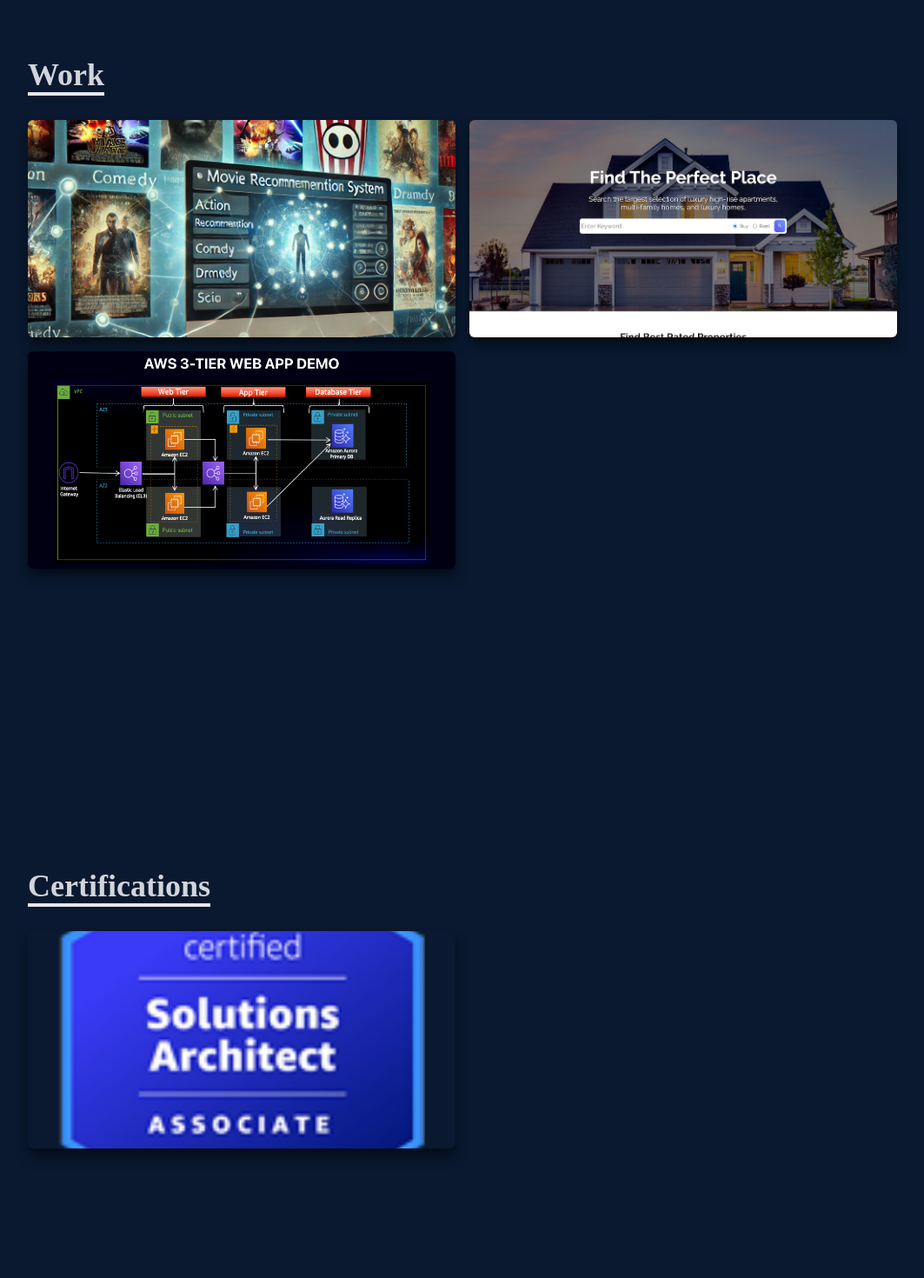
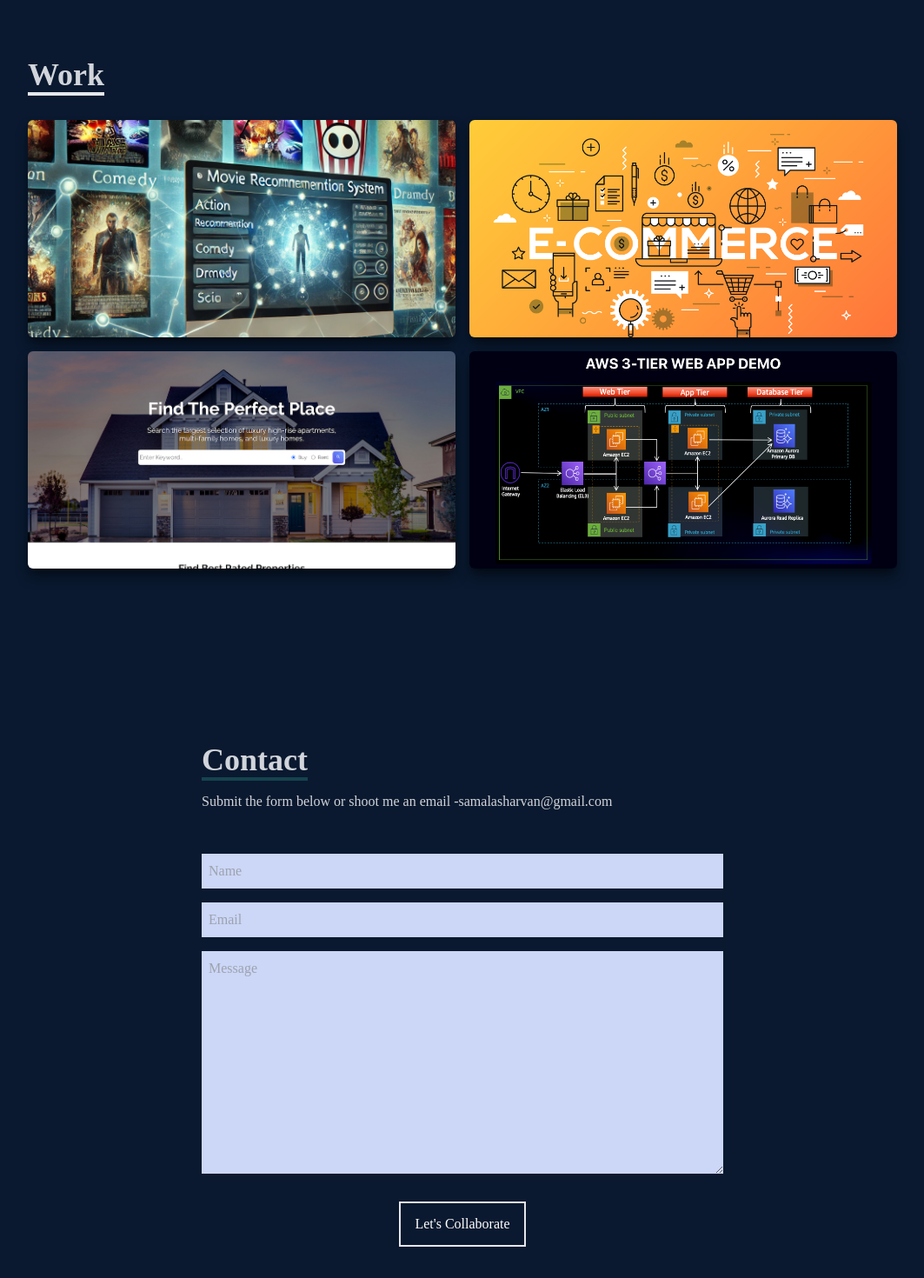
Before and after one commit to Sharvansamala/portfolio, a React (Create React App) app: page / in a window 1280 px wide. Shown: the part 2440-3910 px from the top of the page at 87% size, without its empty margins (108-1171 px from the left). Built offline with nearby package versions, Linux system fonts and the light colour scheme.

Commit message:
Added Ecommerce project to resume

```diff
--- a/src/App.js
+++ b/src/App.js
@@ -14,7 +14,7 @@ function App() {
       <About/>
       <Skills/>
       <Work/>
-      <Certifications/>
+      {/* <Certifications/> */}
       <Contact/>
     </div>
   );
--- a/src/components/Work.jsx
+++ b/src/components/Work.jsx
@@ -3,6 +3,7 @@ import WorkImg from '../assets/workImg.jpeg'
 import movie from '../assets/movie.png'
 import realEstate from "../assets/realestate.jpg"
 import tier from "../assets/3-tier.png"
+import ecommerece from "../assets/ecommerce.png"
 
 const Work = () => {
   return (
@@ -32,12 +33,29 @@ const Work = () => {
             </div>
           </div>
 
+          <div style={{ backgroundImage: `url(${ecommerece})` }}
+            className='shadow-lg shadow-[#040c16] group container rounded-md flex justify-center items-center mx-auto content-div'>
+            <div className='opacity-0 group-hover:opacity-100'>
+              <span className='text-2xl font-bold text-white tracking-wider'>
+                Ecommerece Application - SpringBoot
+              </span>
+              <div className='pt-8 text-center'>
+                <a href="/">
+                  <button className='text-center rounded-lg px-4 py-3 m-2 bg-white text-gray-700 font-bold text-lg'>DEMO</button>
+                </a>
+                <a href="https://github.com/Sharvansamala/SpringBoot-Ecommerce" target='_blank'>
+                  <button className='text-center rounded-lg px-4 py-3 m-2 bg-white text-gray-700 font-bold text-lg'>CODE</button>
+                </a>
+              </div>
+            </div>
+          </div>
+
           <div style={{ backgroundImage: `url(${realEstate})` }}
             className='shadow-lg shadow-[#040c16] group container rounded-md flex justify-center items-center mx-auto content-div'>
             {/* hover effects */}
             <div className='opacity-0 group-hover:opacity-100'>
               <span className='text-2xl font-bold text-white tracking-wider'>
-                Demo Project
+                Portfolio
               </span>
               <div className='pt-8 text-center'>
                 <a href="/">
@@ -68,22 +86,7 @@ const Work = () => {
             </div>
           </div>
 
-          {/* <div style={{ backgroundImage: `url(${realEstate})` }}
-            className='shadow-lg shadow-[#040c16] group container rounded-md flex justify-center items-center mx-auto content-div'>
-            <div className='opacity-0 group-hover:opacity-100'>
-              <span className='text-2xl font-bold text-white tracking-wider'>
-                React js application
-              </span>
-              <div className='pt-8 text-center'>
-                <a href="/">
-                  <button className='text-center rounded-lg px-4 py-3 m-2 bg-white text-gray-700 font-bold text-lg'>DEMO</button>
-                </a>
-                <a href="/">
-                  <button className='text-center rounded-lg px-4 py-3 m-2 bg-white text-gray-700 font-bold text-lg'>CODE</button>
-                </a>
-              </div>
-            </div>
-          </div> */}
+
 
           {/* <div style={{ backgroundImage: `url(${WorkImg})` }}
             className='shadow-lg shadow-[#040c16] group container rounded-md flex justify-center items-center mx-auto content-div'>
```
Also changed, not shown: src/assets/ecommerce.png (added).
